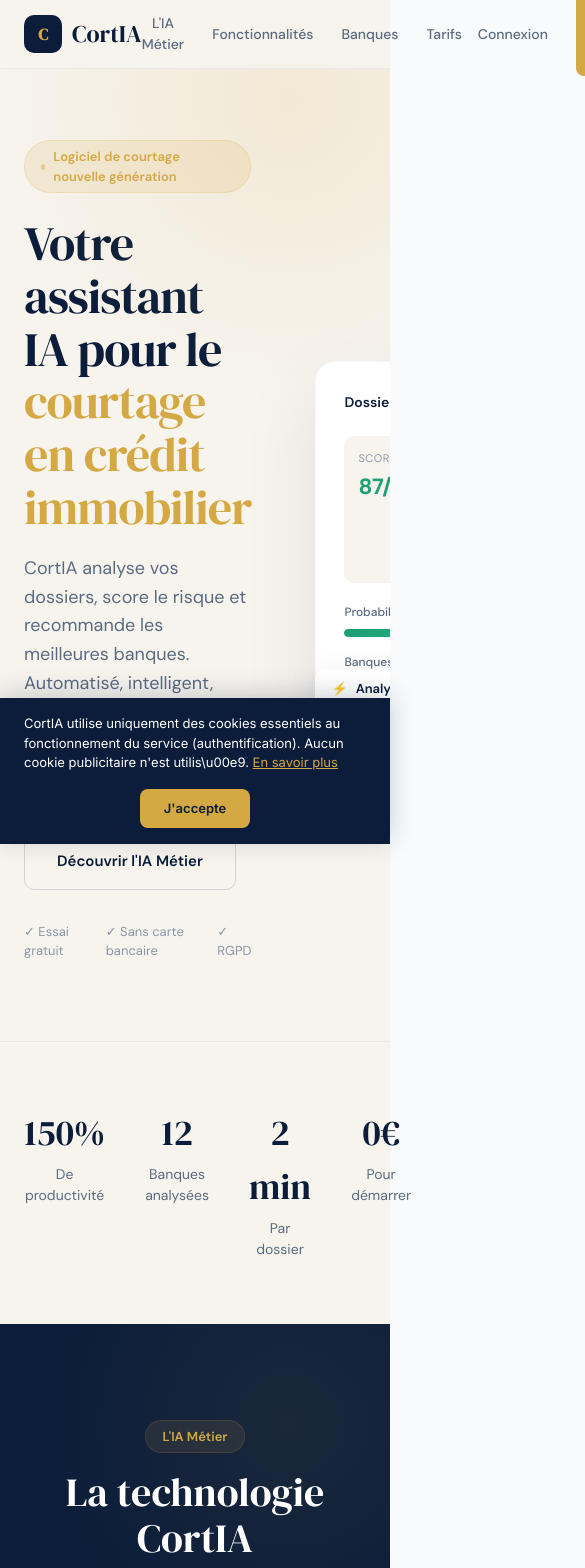
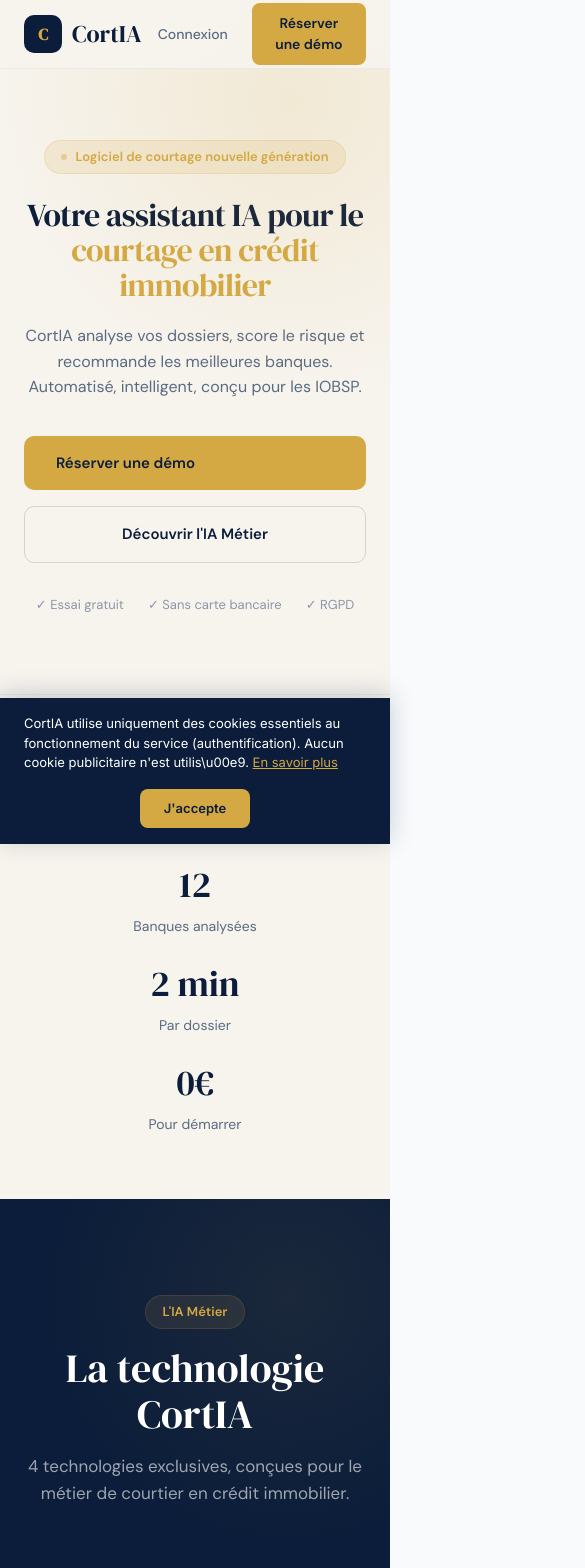
Before and after one commit to Manolo05/cortia, a Next.js app: page / in a window 390 px wide. Shown: the top 1568 px of the page, 585 px wide, since content can reach past the window. Built offline with nearby package versions, Linux system fonts and the light colour scheme.

Commit message:
Refactor LandingPage styles and structure

```diff
--- a/src/components/landing/LandingPage.tsx
+++ b/src/components/landing/LandingPage.tsx
@@ -31,7 +31,7 @@
 export default function LandingPage() {
   return (
     <div style={{ background: '#F7F4EE', color: '#0B1D3A', fontFamily: "'DM Sans', system-ui, sans-serif", minHeight: '100vh' }}>
-      <style>{`.lp-serif{font-family:'DM Serif Display',serif}@keyframes lp-pulse{0%,100%{opacity:1}50%{opacity:.4}}@keyframes lp-float{0%,100%{transform:translateY(0)}50%{transform:translateY(-8px)}}.lp-float{animation:lp-float 3s ease-in-out infinite}.lp-float2{animation:lp-float 3s ease-in-out infinite 1.5s}@keyframes lp-slide{0%{transform:translateX(0)}100%{transform:translateX(-50%)}}.lp-marquee{animation:lp-slide 20s linear infinite}`}</style>
+      <style>{`.lp-serif{font-family:'DM Serif Display',serif}@keyframes lp-pulse{0%,100%{opacity:1}50%{opacity:.4}}@keyframes lp-float{0%,100%{transform:translateY(0)}50%{transform:translateY(-8px)}}.lp-float{animation:lp-float 3s ease-in-out infinite}.lp-float2{animation:lp-float 3s ease-in-out infinite 1.5s}@keyframes lp-slide{0%{transform:translateX(0)}100%{transform:translateX(-50%)}}.lp-marquee{animation:lp-slide 20s linear infinite}@media(max-width:768px){.lp-hero-grid{grid-template-columns:1fr!important;gap:32px!important;text-align:center}.lp-hero-grid h1{font-size:32px!important}.lp-hero-grid p{font-size:16px!important}.lp-stats-grid{grid-template-columns:repeat(2,1fr)!important;gap:20px!important}.lp-feat-grid{grid-template-columns:1fr!important}.lp-ia-grid{grid-template-columns:1fr!important}.lp-steps-grid{grid-template-columns:1fr!important}.lp-test-grid{grid-template-columns:1fr!important}.lp-price-grid{grid-template-columns:1fr!important}.lp-footer-grid{grid-template-columns:1fr!important;gap:24px!important}.lp-nav-links{display:none!important}.lp-nav-btns{gap:8px!important}.lp-hero-card{display:none!important}.lp-hero-cta{flex-direction:column!important;align-items:stretch!important}.lp-hero-checks{justify-content:center!important}.lp-cta-box{padding:48px 24px!important}.lp-cta-box h2{font-size:28px!important}.lp-section-title{font-size:28px!important}}@media(max-width:480px){.lp-stats-grid{grid-template-columns:1fr!important}}`}</style>
 
       {/* NAV */}
       <nav style={{ position: 'fixed', top: 0, left: 0, right: 0, zIndex: 50, backdropFilter: 'blur(20px)', background: 'rgba(247,244,238,0.9)', borderBottom: '1px solid rgba(11,29,58,0.05)' }}>
@@ -47,7 +47,7 @@
       {/* HERO */}
       <section style={{ paddingTop: 140, paddingBottom: 80, position: 'relative', overflow: 'hidden' }}>
         <div style={{ position: 'absolute', top: -200, right: -200, width: 600, height: 600, background: 'radial-gradient(circle, rgba(212,168,67,0.15) 0%, transparent 70%)', pointerEvents: 'none' }} />
-        <div style={{ maxWidth: 1200, margin: '0 auto', padding: '0 24px', display: 'grid', gridTemplateColumns: '1fr 1fr', gap: 64, alignItems: 'center' }}>
+        <div className="lp-hero-grid" style={{ maxWidth: 1200, margin: '0 auto', padding: '0 24px', display: 'grid', gridTemplateColumns: '1fr 1fr', gap: 64, alignItems: 'center' }}>
           <div>
             <div style={{ display: 'inline-flex', alignItems: 'center', gap: 8, background: 'rgba(212,168,67,0.15)', color: '#D4A843', padding: '6px 16px', borderRadius: 9999, fontSize: 13, fontWeight: 600, marginBottom: 24, border: '1px solid rgba(212,168,67,0.2)' }}>
               <span style={{ width: 6, height: 6, background: '#D4A843', borderRadius: '50%', animation: 'lp-pulse 2s infinite' }} />
@@ -57,17 +57,17 @@
               Votre assistant IA pour le <span style={{ color: '#D4A843' }}>courtage en cr&eacute;dit immobilier</span>
             </h1>
             <p style={{ fontSize: 18, color: '#5A6B80', lineHeight: 1.6, marginBottom: 36, maxWidth: 480 }}>CortIA analyse vos dossiers, score le risque et recommande les meilleures banques. Automatis&eacute;, intelligent, con&ccedil;u pour les IOBSP.</p>
-            <div style={{ display: 'flex', flexWrap: 'wrap', gap: 16 }}>
+            <div className="lp-hero-cta" style={{ display: 'flex', flexWrap: 'wrap', gap: 16 }}>
               <DemoButton variant="primary" />
               <ScrollButton targetId="ia-metier" style={{ background: 'transparent', color: '#0B1D3A', padding: '16px 32px', borderRadius: 10, fontSize: 15, fontWeight: 600, border: '1.5px solid rgba(11,29,58,0.15)', cursor: 'pointer' }}>D&eacute;couvrir l&apos;IA M&eacute;tier</ScrollButton>
             </div>
-            <div style={{ display: 'flex', gap: 24, marginTop: 32, fontSize: 13, color: '#8A97A8' }}>
+            <div className="lp-hero-checks" style={{ display: 'flex', gap: 24, marginTop: 32, fontSize: 13, color: '#8A97A8' }}>
               <span>{'\u2713'} Essai gratuit</span>
               <span>{'\u2713'} Sans carte bancaire</span>
               <span>{'\u2713'} RGPD</span>
             </div>
           </div>
-          <div style={{ position: 'relative' }}>
+          <div className="lp-hero-card" style={{ position: 'relative' }}>
             <div className="lp-float" style={{ position: 'absolute', top: -10, right: 10, background: '#fff', padding: '10px 16px', borderRadius: 10, boxShadow: '0 8px 32px rgba(11,29,58,0.1)', fontSize: 13, fontWeight: 600, display: 'flex', alignItems: 'center', gap: 8, zIndex: 10 }}><span style={{ color: '#1D9E75' }}>{'\u2713'}</span> Score 87/100</div>
             <div style={{ background: '#fff', borderRadius: 20, padding: 28, boxShadow: '0 24px 80px rgba(11,29,58,0.08)', border: '1px solid rgba(11,29,58,0.04)' }}>
               <div style={{ display: 'flex', alignItems: 'center', justifyContent: 'space-between', marginBottom: 20 }}><span style={{ fontWeight: 600, fontSize: 14 }}>Dossier #2024-0847</span><span style={{ padding: '4px 12px', borderRadius: 9999, fontSize: 12, fontWeight: 600, background: 'rgba(29,158,117,0.1)', color: '#1D9E75' }}>{'\u00c9'}ligible</span></div>
@@ -86,7 +86,7 @@
 
       {/* STATS */}
       <section style={{ padding: '64px 0', borderTop: '1px solid rgba(11,29,58,0.05)' }}>
-        <div style={{ maxWidth: 1200, margin: '0 auto', padding: '0 24px', display: 'grid', gridTemplateColumns: 'repeat(4, 1fr)', gap: 40, textAlign: 'center' }}>
+        <div className="lp-stats-grid" style={{ maxWidth: 1200, margin: '0 auto', padding: '0 24px', display: 'grid', gridTemplateColumns: 'repeat(4, 1fr)', gap: 40, textAlign: 'center' }}>
           {[['150%','De productivit\u00e9'],['12','Banques analys\u00e9es'],['2 min','Par dossier'],['0\u20ac','Pour d\u00e9marrer']].map(([v,l])=>(<div key={v as string}><div className="lp-serif" style={{ fontSize: 36, color: '#0B1D3A' }}>{v}</div><div style={{ fontSize: 14, color: '#5A6B80', marginTop: 4 }}>{l}</div></div>))}
         </div>
       </section>
@@ -101,7 +101,7 @@
             <h2 className="lp-serif" style={{ fontSize: 40, lineHeight: 1.15, marginBottom: 16 }}>La technologie CortIA</h2>
             <p style={{ fontSize: 17, color: 'rgba(255,255,255,0.6)', lineHeight: 1.6, maxWidth: 600, margin: '0 auto' }}>4 technologies exclusives, con&ccedil;ues pour le m&eacute;tier de courtier en cr&eacute;dit immobilier.</p>
           </div>
-          <div style={{ display: 'grid', gridTemplateColumns: 'repeat(2, 1fr)', gap: 20 }}>
+          <div className="lp-ia-grid" style={{ display: 'grid', gridTemplateColumns: 'repeat(2, 1fr)', gap: 20 }}>
             {iaFeatures.map((f, i) => (
               <div key={i} style={{ padding: 32, borderRadius: 20, background: 'rgba(255,255,255,0.04)', border: '1px solid rgba(255,255,255,0.06)', position: 'relative' }}>
                 <div style={{ display: 'flex', alignItems: 'center', gap: 12, marginBottom: 16 }}>
@@ -137,7 +137,7 @@
           <div style={{ display: 'inline-flex', alignItems: 'center', gap: 8, background: 'rgba(212,168,67,0.15)', color: '#D4A843', padding: '6px 16px', borderRadius: 9999, fontSize: 13, fontWeight: 600, marginBottom: 16, border: '1px solid rgba(212,168,67,0.15)' }}>Fonctionnalit&eacute;s</div>
           <h2 className="lp-serif" style={{ fontSize: 40, lineHeight: 1.15, marginBottom: 16, maxWidth: 600 }}>Tout ce dont un courtier a besoin, augment&eacute; par l&apos;IA</h2>
           <p style={{ fontSize: 17, color: '#5A6B80', lineHeight: 1.6, maxWidth: 520, marginBottom: 64 }}>CortIA centralise et automatise votre m&eacute;tier de courtage.</p>
-          <div style={{ display: 'grid', gridTemplateColumns: 'repeat(3, 1fr)', gap: 20 }}>
+          <div className="lp-feat-grid" style={{ display: 'grid', gridTemplateColumns: 'repeat(3, 1fr)', gap: 20 }}>
             {features.map((f,i)=>(<div key={i} style={{ background: '#fff', borderRadius: 20, padding: 32, border: '1px solid rgba(11,29,58,0.04)' }}><div style={{ width: 48, height: 48, borderRadius: 12, display: 'flex', alignItems: 'center', justifyContent: 'center', marginBottom: 20, fontSize: 20, background: f.cls === 'bg-dark' ? '#0B1D3A' : f.cls === 'bg-blue' ? 'rgba(55,138,221,0.1)' : 'rgba(212,168,67,0.15)', color: f.cls === 'bg-blue' ? '#378ADD' : '#D4A843' }}>{f.icon}</div><h3 style={{ fontSize: 17, fontWeight: 600, marginBottom: 10 }}>{f.title}</h3><p style={{ fontSize: 14, color: '#5A6B80', lineHeight: 1.6 }}>{f.desc}</p></div>))}
           </div>
         </div>
@@ -151,7 +151,7 @@
             <h2 className="lp-serif" style={{ fontSize: 40, lineHeight: 1.15, marginBottom: 16 }}>3 &eacute;tapes, 2 minutes</h2>
             <p style={{ fontSize: 17, color: '#5A6B80', lineHeight: 1.6, maxWidth: 520, margin: '0 auto' }}>Concentrez-vous sur le conseil client, CortIA s&apos;occupe de l&apos;analyse.</p>
           </div>
-          <div style={{ display: 'grid', gridTemplateColumns: 'repeat(3, 1fr)', gap: 24 }}>
+          <div className="lp-steps-grid" style={{ display: 'grid', gridTemplateColumns: 'repeat(3, 1fr)', gap: 24 }}>
             {[['01','Cr\u00e9ez le dossier',"Saisissez les informations ou uploadez les pi\u00e8ces justificatives. L'OCR extrait tout automatiquement.",'#D4A843'],['02',"L'IA analyse","Score de risque, points de vigilance, capacit\u00e9 d'emprunt. R\u00e9sultat en 2 minutes.",'#378ADD'],['03','Soumettez aux banques',"Banques class\u00e9es par probabilit\u00e9 d'acceptation. L'agent IA r\u00e9pond \u00e0 vos questions.",'#1D9E75']].map(([n,t,d,c])=>(<div key={n as string} style={{ padding: 32, borderRadius: 20, background: '#F7F4EE', border: '1px solid rgba(11,29,58,0.04)', position: 'relative' }}>
               <div style={{ width: 48, height: 48, borderRadius: 12, background: c as string, display: 'flex', alignItems: 'center', justifyContent: 'center', color: '#fff', fontWeight: 700, fontSize: 18, marginBottom: 20 }} className="lp-serif">{n}</div>
               <h3 style={{ fontSize: 18, fontWeight: 600, marginBottom: 10 }}>{t}</h3>
@@ -169,7 +169,7 @@
             <h2 className="lp-serif" style={{ fontSize: 40, lineHeight: 1.15, marginBottom: 16 }}>Ils utilisent CortIA</h2>
             <p style={{ fontSize: 17, color: '#5A6B80' }}>Retours de nos premiers utilisateurs en phase beta.</p>
           </div>
-          <div style={{ display: 'grid', gridTemplateColumns: 'repeat(3, 1fr)', gap: 20 }}>
+          <div className="lp-test-grid" style={{ display: 'grid', gridTemplateColumns: 'repeat(3, 1fr)', gap: 20 }}>
             {testimonials.map((t,i)=>(<div key={i} style={{ background: '#fff', borderRadius: 20, padding: 28, border: '1px solid rgba(11,29,58,0.04)' }}><div style={{ color: '#D4A843', fontSize: 14, letterSpacing: '0.1em', marginBottom: 12 }}>{'\u2605\u2605\u2605\u2605\u2605'}</div><p style={{ fontSize: 15, lineHeight: 1.7, marginBottom: 20, fontStyle: 'italic' }}>{`\u00ab ${t.text} \u00bb`}</p><div style={{ display: 'flex', alignItems: 'center', gap: 12 }}><div style={{ width: 40, height: 40, borderRadius: '50%', background: '#0B1D3A', display: 'flex', alignItems: 'center', justifyContent: 'center', color: '#D4A843', fontWeight: 700, fontSize: 14 }}>{t.initials}</div><div><div style={{ fontWeight: 600, fontSize: 14 }}>{t.name}</div><div style={{ fontSize: 12, color: '#8A97A8' }}>{t.role}</div></div></div></div>))}
           </div>
         </div>
@@ -181,7 +181,7 @@
           <div style={{ display: 'inline-flex', alignItems: 'center', gap: 8, background: 'rgba(212,168,67,0.15)', color: '#D4A843', padding: '6px 16px', borderRadius: 9999, fontSize: 13, fontWeight: 600, marginBottom: 16, border: '1px solid rgba(212,168,67,0.15)' }}>Tarifs</div>
           <h2 className="lp-serif" style={{ fontSize: 40, lineHeight: 1.15, marginBottom: 16 }}>Tarifs transparents, sans engagement</h2>
           <p style={{ fontSize: 17, color: '#5A6B80', maxWidth: 520, margin: '0 auto 64px' }}>Support inclus, formation personnalis&eacute;e et aucun frais d&apos;installation.</p>
-          <div style={{ display: 'grid', gridTemplateColumns: 'repeat(3, 1fr)', gap: 20, textAlign: 'left' }}>
+          <div className="lp-price-grid" style={{ display: 'grid', gridTemplateColumns: 'repeat(3, 1fr)', gap: 20, textAlign: 'left' }}>
             {pricing.map((p,i)=>(<div key={i} style={{ background: '#F7F4EE', borderRadius: 20, padding: 32, position: 'relative', border: p.featured ? '2px solid #D4A843' : '1px solid rgba(11,29,58,0.04)', boxShadow: p.featured ? '0 16px 48px rgba(212,168,67,0.12)' : 'none' }}>{p.featured&&<div style={{ position: 'absolute', top: -12, left: '50%', transform: 'translateX(-50%)', background: '#D4A843', color: '#fff', padding: '4px 16px', borderRadius: 9999, fontSize: 12, fontWeight: 700, whiteSpace: 'nowrap' }}>Le plus populaire</div>}<div style={{ fontSize: 14, color: '#5A6B80', fontWeight: 600, textTransform: 'uppercase', letterSpacing: '0.05em' }}>{p.name}</div><div className="lp-serif" style={{ fontSize: 48, margin: '12px 0' }}>{p.price}</div><div style={{ fontSize: 13, color: '#8A97A8' }}>{p.period}</div><p style={{ fontSize: 14, color: '#5A6B80', margin: '16px 0' }}>{p.desc}</p><ul style={{ marginBottom: 28, listStyle: 'none', padding: 0 }}>{p.feats.map((f,fi)=>(<li key={fi} style={{ padding: '8px 0', fontSize: 14, color: '#5A6B80', display: 'flex', alignItems: 'center', gap: 10, borderBottom: '1px solid rgba(11,29,58,0.04)' }}><span style={{ width: 16, height: 16, borderRadius: '50%', background: 'rgba(29,158,117,0.1)', flexShrink: 0, fontSize: 10, display: 'flex', alignItems: 'center', justifyContent: 'center', color: '#1D9E75' }}>{'\u2713'}</span>{f}</li>))}</ul><PricingCTA label={p.cta} primary={p.primary} /></div>))}
           </div>
         </div>
@@ -190,7 +190,7 @@
       {/* FINAL CTA */}
       <section style={{ padding: '96px 0' }}>
         <div style={{ maxWidth: 1200, margin: '0 auto', padding: '0 24px' }}>
-          <div style={{ background: '#0B1D3A', borderRadius: 24, padding: '80px 64px', textAlign: 'center', position: 'relative', overflow: 'hidden' }}>
+          <div className="lp-cta-box" style={{ background: '#0B1D3A', borderRadius: 24, padding: '80px 64px', textAlign: 'center', position: 'relative', overflow: 'hidden' }}>
             <div style={{ position: 'absolute', top: -100, right: -100, width: 400, height: 400, background: 'radial-gradient(circle, rgba(212,168,67,0.1) 0%, transparent 70%)' }} />
             <h2 className="lp-serif" style={{ fontSize: 40, color: '#fff', marginBottom: 16, position: 'relative' }}>Pr&ecirc;t &agrave; transformer votre courtage ?</h2>
             <p style={{ fontSize: 17, color: 'rgba(255,255,255,0.6)', marginBottom: 40, maxWidth: 500, margin: '0 auto 40px', position: 'relative' }}>Rejoignez les courtiers qui analysent plus vite et convertissent plus.</p>
@@ -204,7 +204,7 @@
       {/* FOOTER */}
       <footer style={{ paddingTop: 64, paddingBottom: 40, borderTop: '1px solid rgba(11,29,58,0.05)' }}>
         <div style={{ maxWidth: 1200, margin: '0 auto', padding: '0 24px' }}>
-          <div style={{ display: 'grid', gridTemplateColumns: '2fr 1fr 1fr 1fr', gap: 40, marginBottom: 40 }}>
+          <div className="lp-footer-grid" style={{ display: 'grid', gridTemplateColumns: '2fr 1fr 1fr 1fr', gap: 40, marginBottom: 40 }}>
             <div>
               <div className="lp-serif" style={{ fontSize: 20, display: 'flex', alignItems: 'center', gap: 8, marginBottom: 12 }}>
                 <div style={{ width: 28, height: 28, background: '#0B1D3A', borderRadius: 7, display: 'flex', alignItems: 'center', justifyContent: 'center', color: '#D4A843', fontWeight: 700, fontSize: 12 }} className="lp-serif">C</div>CortIA
```
